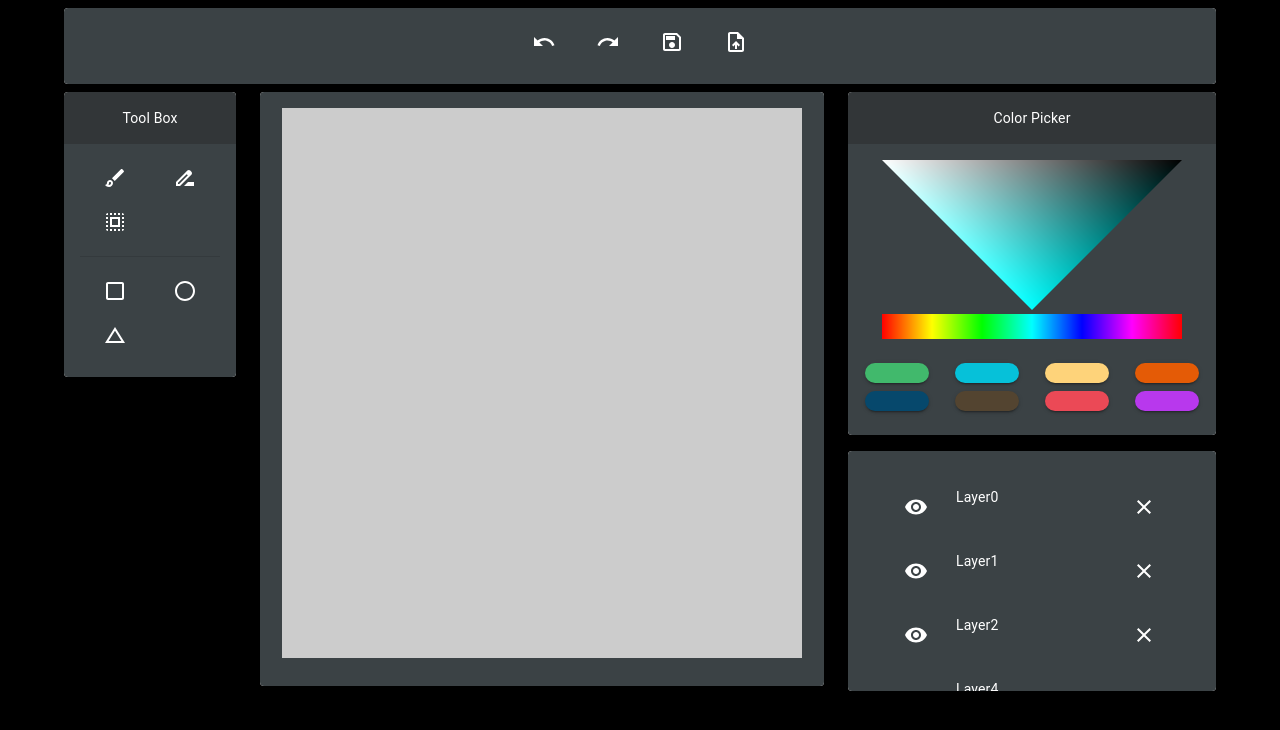
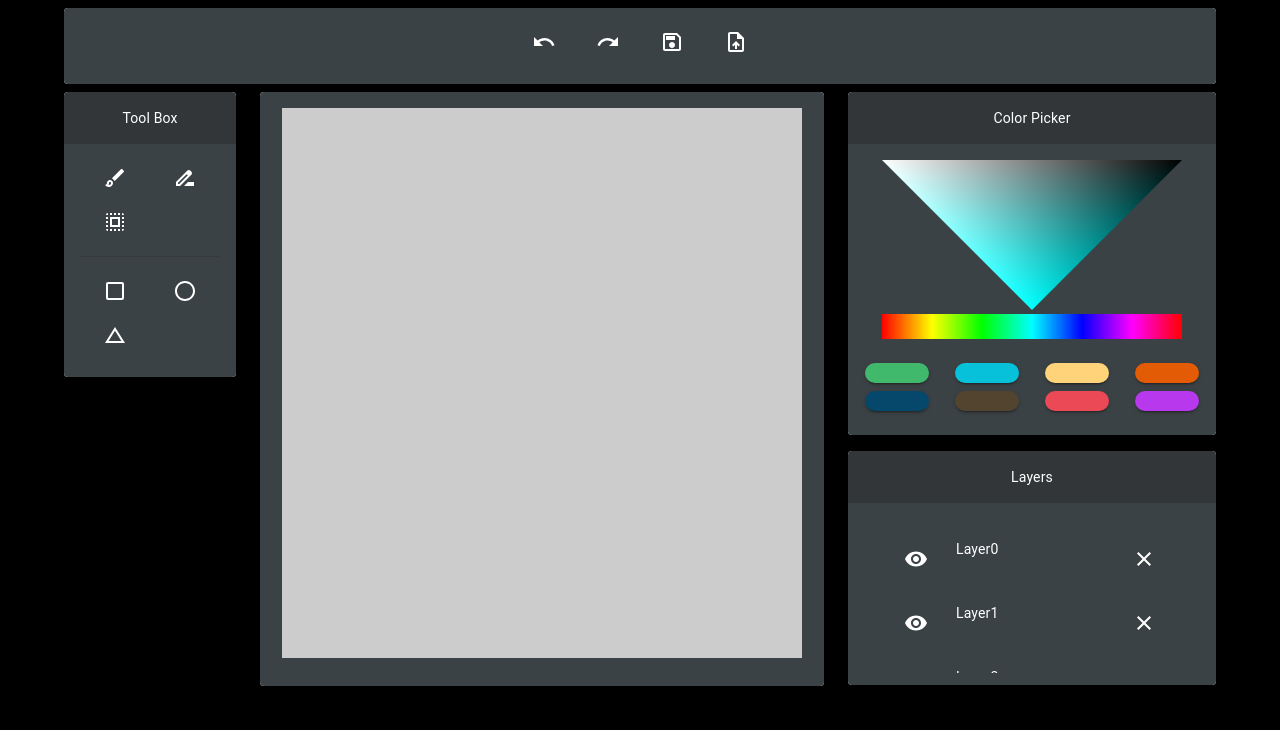
Before and after one commit to mohasarc/CGHW1_paint_app, a React (Create React App) app: page / in a window 1280 px wide. Shown: the top 730 px of the page. Built offline with nearby package versions, Linux system fonts and the light colour scheme.

Commit message:
small tweaks

```diff
--- a/src/Components/Layers.tsx
+++ b/src/Components/Layers.tsx
@@ -1,27 +1,14 @@
-import * as React from 'react';
-import Box from '@mui/material/Box';
-import List from '@mui/material/List';
-import ListItem from '@mui/material/ListItem';
-import ListItemButton from '@mui/material/ListItemButton';
-import ListItemIcon from '@mui/material/ListItemIcon';
-import ListItemText from '@mui/material/ListItemText';
-import Divider from '@mui/material/Divider';
-import { FixedSizeList, ListChildComponentProps } from 'react-window';
-import InboxIcon from '@mui/icons-material/Inbox';
+import { Grid, Card, CardContent, CardHeader, ListItemText, ListItemIcon, ListItemButton, ListItem, List, Box } from '@mui/material'
+import ClearIcon from '@mui/icons-material/Clear';
 import VisibilityIcon from '@mui/icons-material/Visibility';
-import ClearIcon from '@mui/icons-material/Clear';
-import { Grid, Card, CardContent } from '@mui/material'
-// import DraftsIcon from '@mui/icons-material/Drafts';
-
-let count = 0;
 
 export default function Layers(){
-
     return (
         <Card>
+            <CardHeader title={'Layers'} titleTypographyProps={{variant:'body2', align: 'center', color: 'common.white' }} style={{backgroundColor: '#323638'}} />
             <CardContent style={{backgroundColor: '#3b4245'}}>
                 <Box
-                    sx={{ width: '100%', height: 200, maxWidth: 350 }}
+                    sx={{ width: '100%', height: 142, maxWidth: 350 }}
                     >
                     <List
                         sx={{
@@ -30,7 +17,7 @@ export default function Layers(){
                           bgcolor: 'background.dark',
                           position: 'relative',
                           overflow: 'auto',
-                          maxHeight: 300,
+                          maxHeight: 138,
                           '& ul': { padding: 0 },
                         }}
                             style={{backgroundColor: '#3b4245'}}
```
